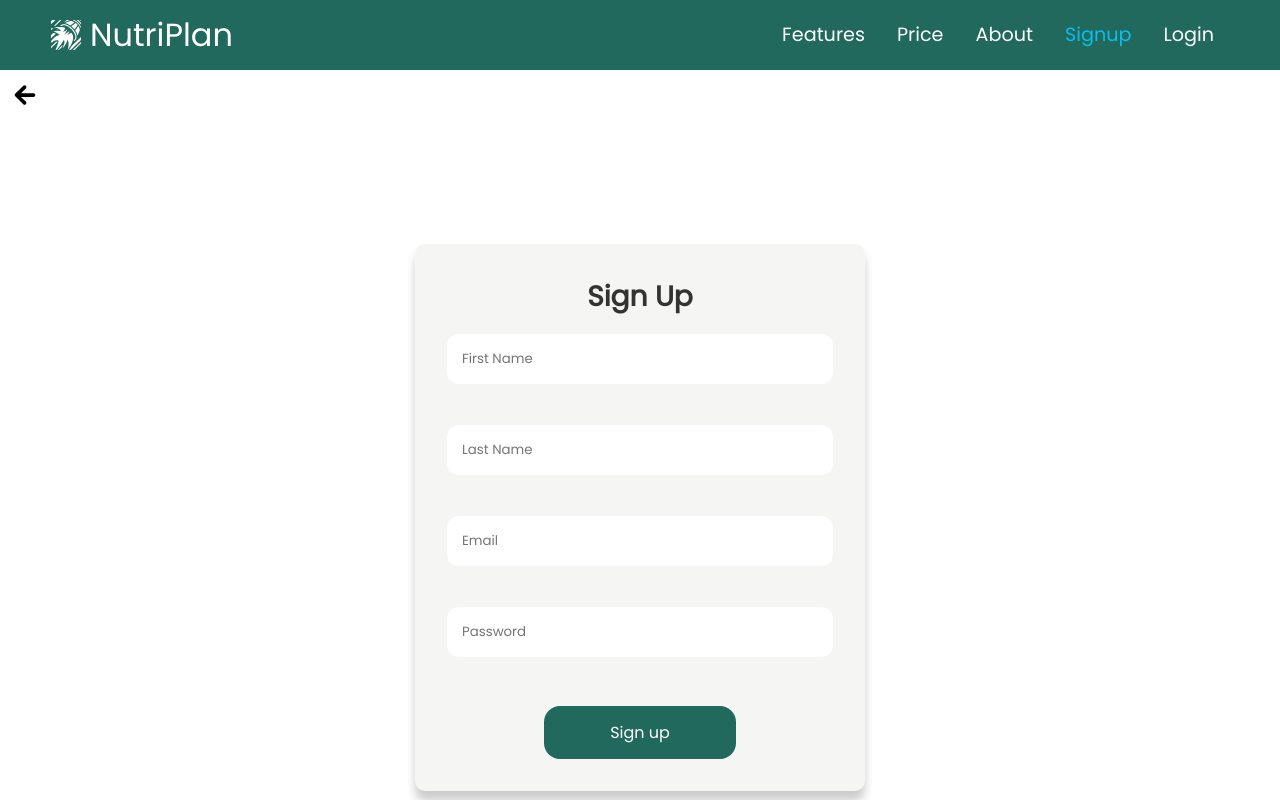
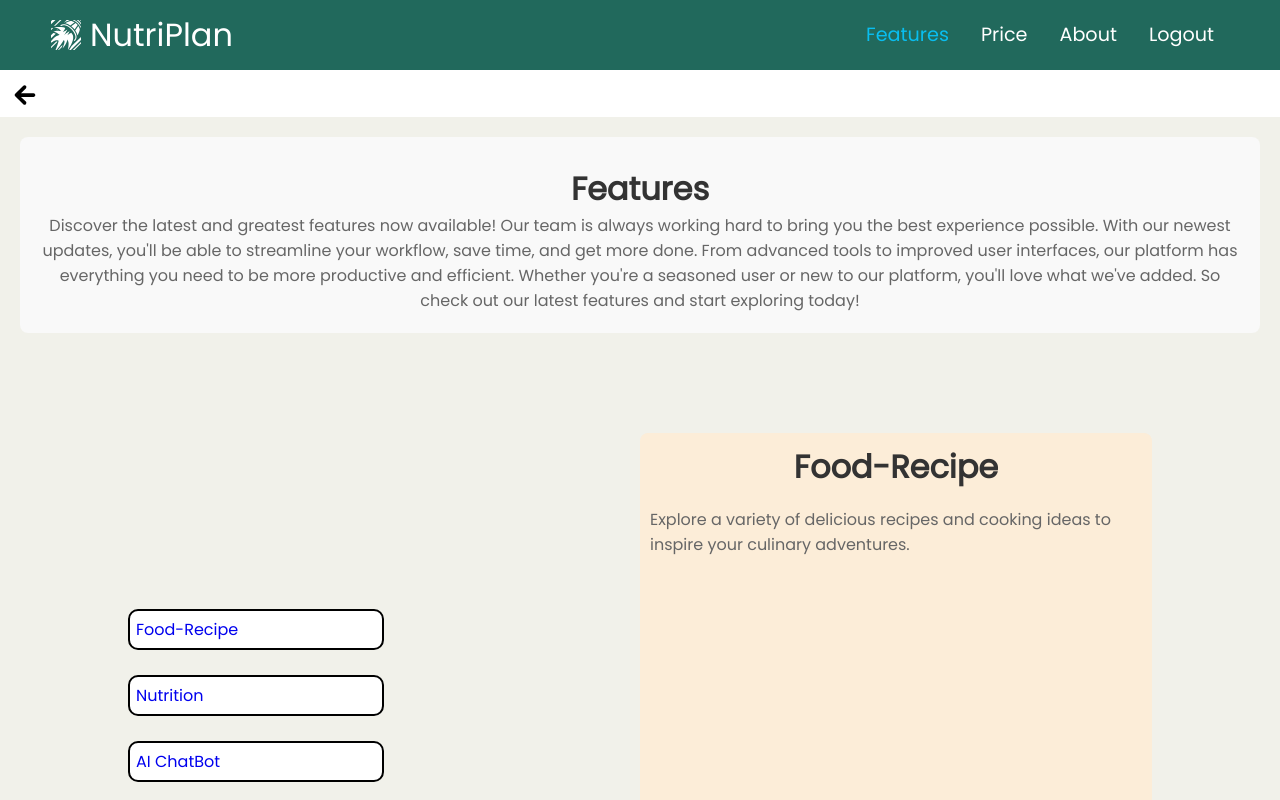
Before and after one commit to Daksh-14/NutriPlanner, a React (Vite) app in the folder frontend/: page /features in a window 1280 px wide. Before the commit this address led to /signup. Shown: the top 800 px of the page. Built offline with nearby package versions, Linux system fonts and the light colour scheme; sample sign-in values are in the browser's storage.

Commit message:
solved reload bug

```diff
--- a/frontend/src/App.jsx
+++ b/frontend/src/App.jsx
@@ -23,20 +23,20 @@ import { ErrorPage } from './components/ErrorPage';
 
 
 export const App =()=>{
-  const [isAuthenticated, setIsAuthenticated] = useState(false);
+  const [token,setToken] = useState(localStorage.getItem('token'));
 
   const router = createBrowserRouter(createRoutesFromElements(
     <Route path='/'
       element={<Layout
-        isAuthenticated={isAuthenticated}
-        setIsAuthenticated={setIsAuthenticated}
+        token={token}
+        setToken={setToken}
       />}
     >
       <Route index element={<Home />} />
       <Route path='/about' element={<About />} />
       <Route path='/price' element={<Price />} />
 
-      {isAuthenticated ? (
+      {token ? (
         <>
           <Route path='/features' element={<Features />} />
           <Route path='/features/foodrecipe' element={<FoodRecipe/>}/>
@@ -47,8 +47,8 @@ export const App =()=>{
         </>
       ) : (
         <>
-          <Route path='/login' element={<Login setIsAuthenticated={setIsAuthenticated}/>} />
-          <Route path='/signup' element={<Signup setIsAuthenticated={setIsAuthenticated} />} />
+          <Route path='/login' element={<Login setToken={setToken}/>} />
+          <Route path='/signup' element={<Signup setToken={setToken} />} />
           <Route path="/features/*" element={<Navigate to="/signup" replace />} />
         </>
       )}
--- a/frontend/src/components/Layout.jsx
+++ b/frontend/src/components/Layout.jsx
@@ -4,10 +4,13 @@ import { Outlet } from 'react-router-dom';
 import { Footer } from './Footer';
 
 
-export const Layout = ({isAuthenticated,setIsAuthenticated}) => {
+export const Layout = ({token,setToken}) => {
   return (
     <div>
-        <Navbar isAuthenticated={isAuthenticated} setIsAuthenticated={setIsAuthenticated}/>
+        <Navbar
+          token={token}
+          setToken={setToken}
+        />
             <Outlet />
         <Footer />
     </div>
--- a/frontend/src/components/Navbar.jsx
+++ b/frontend/src/components/Navbar.jsx
@@ -7,7 +7,7 @@ import { IconContext } from "react-icons/lib";
 import { NavLink } from "react-router-dom";
 import axios from "axios";
 
-export const Navbar =({isAuthenticated,setIsAuthenticated})=> {
+export const Navbar =({token,setToken})=> {
   const [click, setClick] = useState(false);
   const navigate = useNavigate();
 
@@ -15,7 +15,8 @@ export const Navbar =({isAuthenticated,setIsAuthenticated})=> {
   const closeMobileMenu = () => setClick(false);
 
   const logoutHandle = async()=>{
-    setIsAuthenticated(false);
+    localStorage.removeItem('token');
+    setToken(null);
     try {
       const response = await axios.post('api/user/logout');
       navigate('/');
@@ -70,7 +71,7 @@ export const Navbar =({isAuthenticated,setIsAuthenticated})=> {
                   About
                 </NavLink>
               </li>
-              { isAuthenticated ? (
+              { token ? (
                   <>
                     <li className="nav-item">
                       <NavLink
--- a/frontend/src/pages/Login.jsx
+++ b/frontend/src/pages/Login.jsx
@@ -1,11 +1,11 @@
-import React, { useState } from 'react';
+import React, { useState,useEffect } from 'react';
 import axios from 'axios';
 import { useNavigate } from 'react-router-dom';
 import '../styles/signup.css'
 import { BackButton } from '../components/BackButton';
 import { Loading } from '../components/Loading';
 
-export const Login = ({setIsAuthenticated}) => {
+export const Login = ({setToken}) => {
   const navigate = useNavigate();
   const [error, setError] = useState("");
   const [formData, setFormData] = useState({
@@ -19,7 +19,9 @@ export const Login = ({setIsAuthenticated}) => {
     try {
       setLoading(true);
       const response = await axios.post('api/user/login', formData);
-      setIsAuthenticated(true);
+      console.log(response.data);
+      localStorage.setItem('token', response.data.token);
+      setToken(response.data.token);
       navigate('/');
 
     } catch (error) {
--- a/frontend/src/pages/Signup.jsx
+++ b/frontend/src/pages/Signup.jsx
@@ -5,7 +5,7 @@ import '../styles/signup.css';
 import { BackButton } from '../components/BackButton';
 import { Loading } from '../components/Loading';
 
-export const Signup = ({setIsAuthenticated}) => {
+export const Signup = ({setToken}) => {
   const navigate = useNavigate();
   const [formData,setFormData] = useState({
     firstName:"",
@@ -21,7 +21,9 @@ export const Signup = ({setIsAuthenticated}) => {
         try {
           setLoading(true);
           const response = await axios.post('api/user/register',formData);
-          setIsAuthenticated(true);
+          console.log(response.data);
+          localStorage.setItem('token', response.data.token);
+          setToken(response.data.token);
           navigate('/');
         } catch (error) {
           console.log(error);
```
